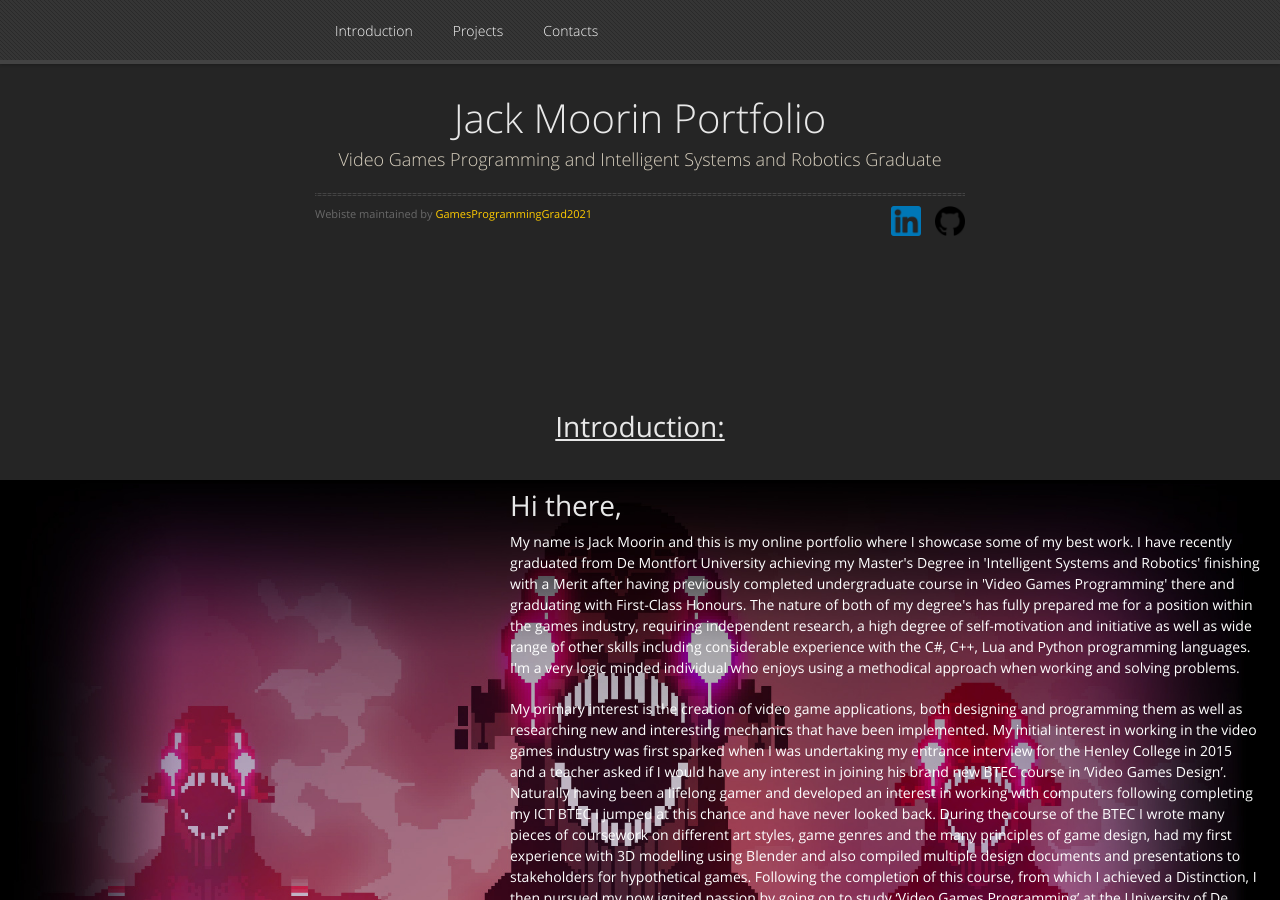
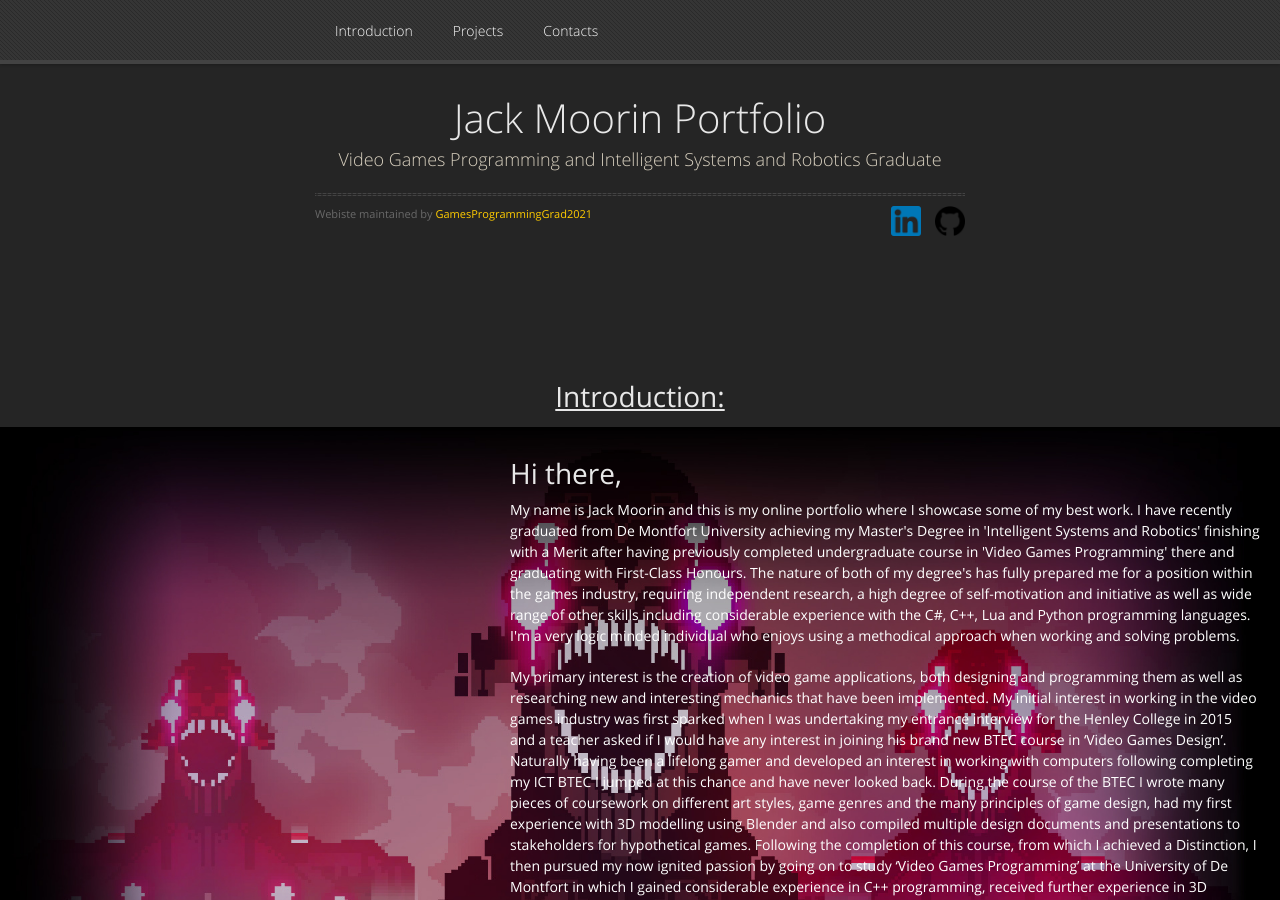
Before and after one commit to GamesProgrammingGrad2021/GamesProgrammingGrad2021.github.io, a Jekyll site: the page built from index.md, in a window 1280 px wide and 900 px high. Built offline with Jekyll 4.4.1, drawn with Linux system fonts in a browser that asks for light colours; nearby versions of some CDN libraries; our own code applies the rules of GitHub Pages for plain Markdown files.

Commit message:
Update default.html

```diff
--- a/_layouts/default.html
+++ b/_layouts/default.html
@@ -66,9 +66,9 @@
     </div>
 
 	<!-- Introduction w/ Image -->
-	<div id="intro" style="padding-top: 5em;">
+	<div id="intro" style="padding-top: 40px;">
 		<div class="introduction">
-			<h1 style="padding-bottom: 1em;"><u>Introduction:</u></h1>
+			<h1 style="padding-bottom: 5px;"><u>Introduction:</u></h1>
 			<img src="Portfolio_Portrait.jpg" alt="Profile_Picture" style="width:100%;">
 			<div class="introduction_text">
 				<h1>Hi there,</h1>
```
